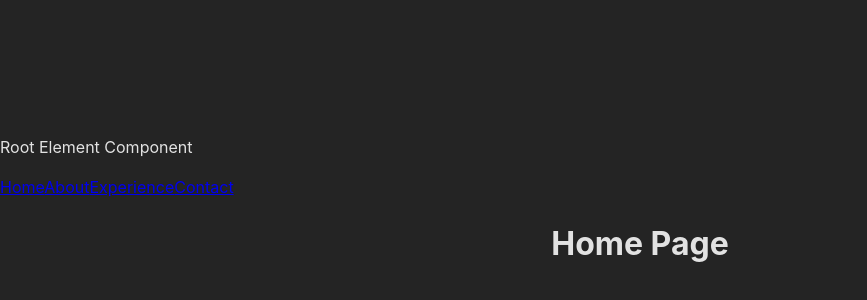
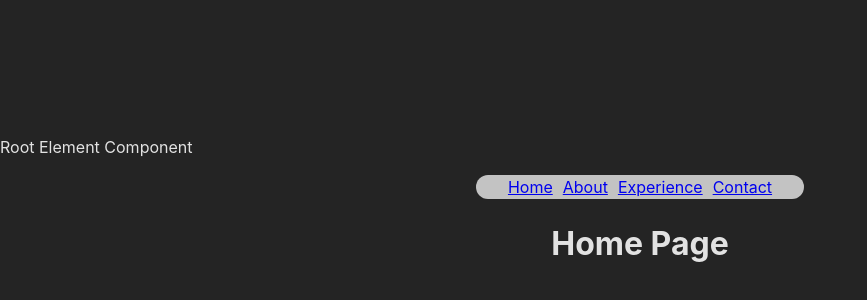
Before and after one commit to andrew-oyanguren/typescript-portfolio, a React (Vite) app: page / in a window 1280 px wide. Shown: the part 196-496 px from the top of the page, without its empty margins (0-867 px from the left). Built offline with nearby package versions, Linux system fonts and the light colour scheme.

Commit message:
Added simple styling and updated style import

```diff
--- /dev/null
+++ b/src/components/Navigation/Navigation.module.css
@@ -0,0 +1,15 @@
+.Navigation {
+  display: flex;
+  width: 100%;
+  place-content: center;
+}
+
+.Navigation nav {
+  background-color: #c3c3c3;
+  padding: 0px 32px;
+  border-radius: 15px;
+}
+
+.Navigation a + a {
+  margin-left: 10px;
+}
--- a/src/components/Navigation/Navigation.tsx
+++ b/src/components/Navigation/Navigation.tsx
@@ -2,9 +2,11 @@ import { NavLink } from 'react-router-dom';
 
 import { ROUTES_CONFIG } from '../../constants';
 
+import styles from './Navigation.module.css';
+
 export default function Navigation() {
   return (
-    <div className='Navigation'>
+    <div className={styles.Navigation}>
       <nav>
         {ROUTES_CONFIG.map((obj) => (
           <NavLink key={obj.path} to={obj.path}>
```
